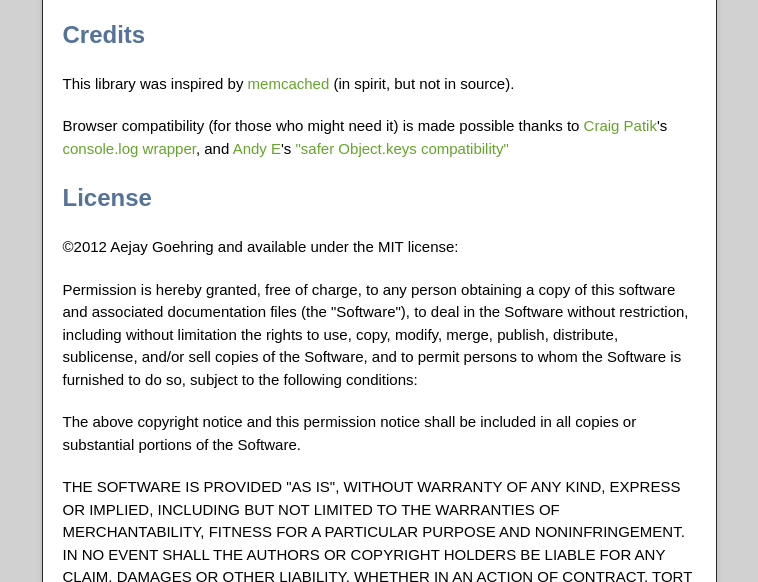
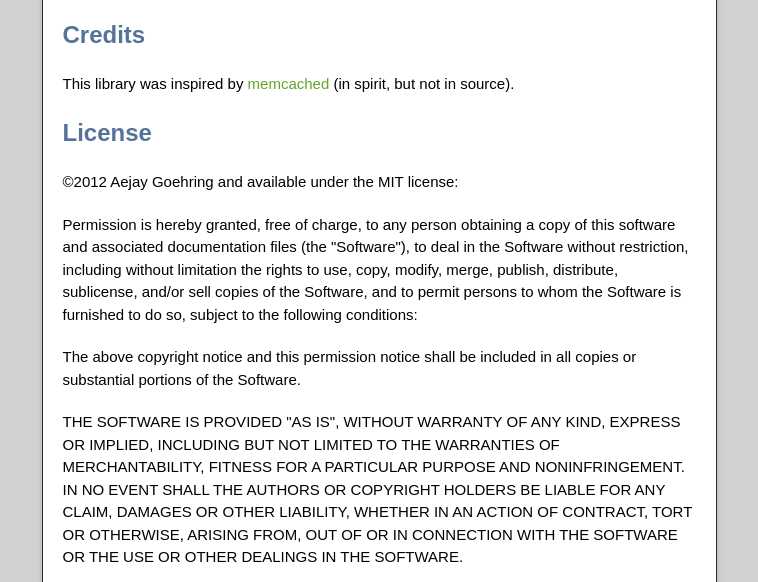
Before and after one commit to TriggeredMessaging/short-memory, a plain HTML site: page index.html in a window 1280 px wide. Shown: the part 5334-5916 px from the top of the page, without its empty margins (261-1019 px from the left). Drawn offline with nearby package versions, Linux system fonts and the light colour scheme.

```diff
--- a/index.html
+++ b/index.html
@@ -289,12 +289,6 @@
 <p>This library was inspired by <a href="http://memcached.org/">memcached</a> (in spirit,
 but not in source).</p>
 
-<p>Browser compatibility (for those who might need it) is made possible thanks to
-<a href="https://github.com/cpatik">Craig Patik</a>'s
-<a href="https://github.com/cpatik/console.log-wrapper">console.log wrapper</a>, and
-<a href="http://stackoverflow.com/users/94197/andy-e">Andy E</a>'s
-<a href="http://whattheheadsaid.com/2010/10/a-safer-object-keys-compatibility-implementation">"safer Object.keys compatibility"</a></p>
-
 <h2>License</h2>
 
 <p>©2012 Aejay Goehring and available under the MIT license:</p>
```
Also changed, not shown: params.json (+1 -1 lines).
